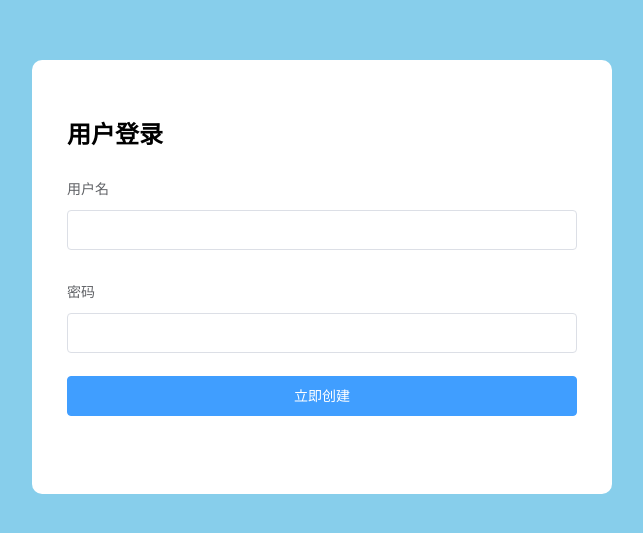
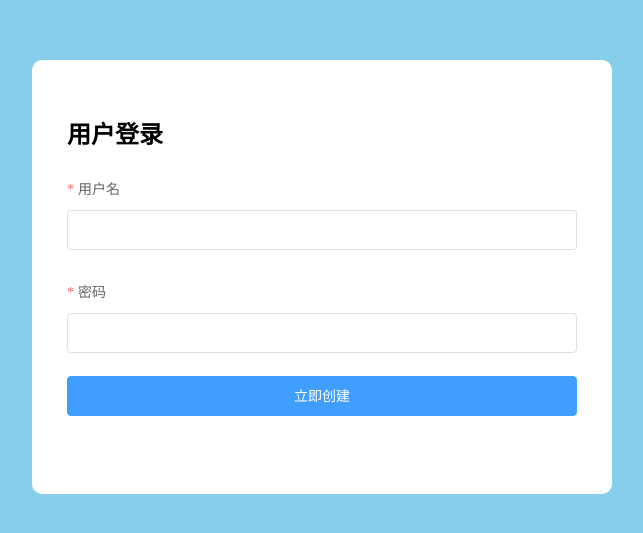
Before and after one commit to yjfyjf/manager, a Vue app: page / in a window 1280 px wide. Shown: the part 123-656 px from the top of the page, without its empty margins (318-961 px from the left). Built offline with nearby package versions, Linux system fonts and the light colour scheme.

Commit message:
登录页用户名和密码的验证

```diff
--- a/src/components/login.vue
+++ b/src/components/login.vue
@@ -2,12 +2,23 @@
   <div class="login">
     <div class="box">
       <h2>用户登录</h2>
-      <el-form  label="top">
-        <el-form-item label="用户名">
-          <el-input></el-input>
+      <el-form
+        label="top"
+        :model="loginForm"
+        status-icon
+        :rules="rules"
+        ref="loginForm"
+        class="demo-ruleForm"
+      >
+        <!-- 用prop 绑定在用户名上 -->
+        <el-form-item label="用户名" prop="username">
+          <!-- 双向数据绑定 -->
+          <el-input v-model="loginForm.username"></el-input>
         </el-form-item>
-        <el-form-item label="密码">
-          <el-input></el-input>
+        <!-- 用prop 绑定在密码 -->
+        <el-form-item label="密码" prop="password">
+          <!-- 双向数据绑定 -->
+          <el-input v-model="loginForm.password"></el-input>
         </el-form-item>
         <el-form-item>
           <el-button type="primary" class="my-btn">立即创建</el-button>
@@ -18,7 +29,35 @@
 </template>
 
 <script>
-export default {};
+export default {
+  name: "login",
+  // data以函数的形式
+  data() {
+    return {
+      //   返回的是一个对象
+      loginForm: {
+        // 用户名
+        username: "",
+        //   密码
+        password: ""
+      },
+      // 设置提示消息以及长度设置
+      rules: {
+        // 用户名
+        username: [
+          //  required: true  必填项
+          { required: true, message: "用户名不能为空", trigger: "blur" },
+          { min: 4, max: 16, message: "长度在 4 到 16 个字符", trigger: "blur" }
+        ],
+        //   密码
+        password: [
+          { required: true, message: "密码不能为空", trigger: "blur" },
+          { min: 6, max: 16, message: "长度在 6 到 16 个字符", trigger: "blur" }
+        ]
+      }
+    };
+  }
+};
 </script>
 
 <style lang="scss">
@@ -35,8 +74,8 @@ export default {};
     padding: 35px;
     box-sizing: border-box;
     border-radius: 10px;
-    .my-btn{
-        width: 100%;
+    .my-btn {
+      width: 100%;
     }
   }
 }
```
